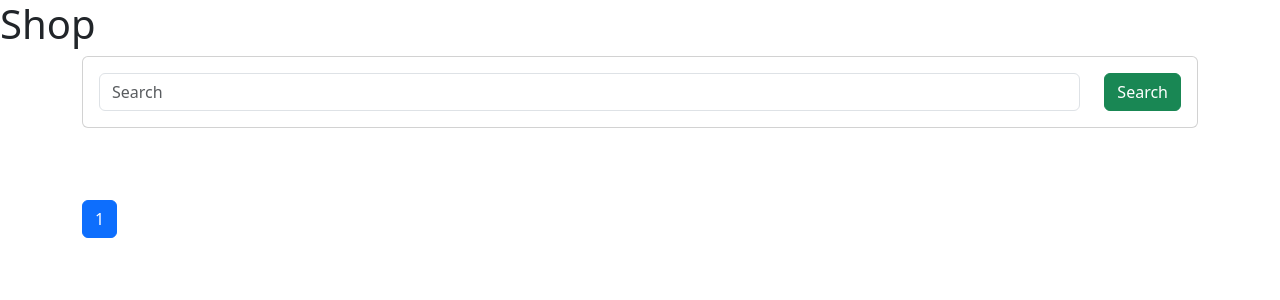
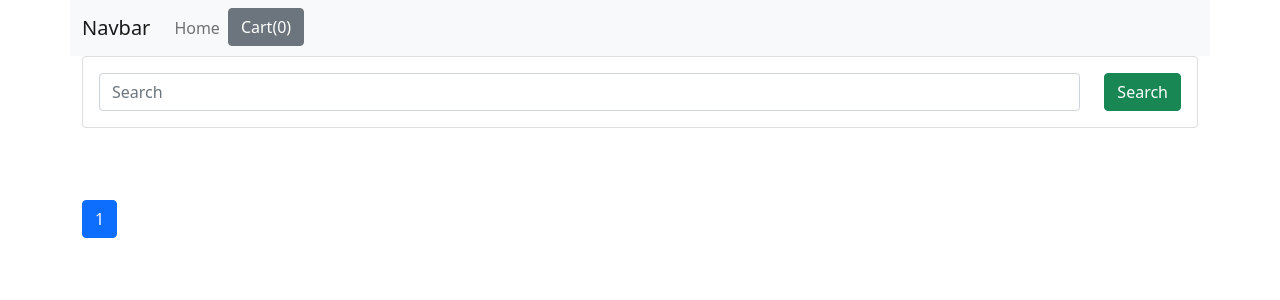
Before and after one commit to IgorLeonenko/ecom_django_site, a Django app: page / in a window 1280 px wide. Shown: the top 300 px of the page. Run offline with Django 4.2, Linux system fonts and the light colour scheme; data that the repository does not hold is empty.

Commit message:
chore: Update pagination limit to display 4 products per page

```diff
--- a/shop/templates/shop/index.html
+++ b/shop/templates/shop/index.html
@@ -5,14 +5,39 @@
     <meta charset="UTF-8">
     <meta http-equiv="X-UA-Compatible" content="IE=edge">
     <meta name="viewport" content="width=device-width, initial-scale=1.0">
-  <link href="https://cdn.jsdelivr.net/npm/bootstrap@5.3.3/dist/css/bootstrap.min.css" rel="stylesheet" integrity="sha384-QWTKZyjpPEjISv5WaRU9OFeRpok6YctnYmDr5pNlyT2bRjXh0JMhjY6hW+ALEwIH" crossorigin="anonymous">
-  <script src="https://cdn.jsdelivr.net/npm/bootstrap@5.3.3/dist/js/bootstrap.bundle.min.js" integrity="sha384-YvpcrYf0tY3lHB60NNkmXc5s9fDVZLESaAA55NDzOxhy9GkcIdslK1eN7N6jIeHz" crossorigin="anonymous"></script>
+    <script
+      src="https://code.jquery.com/jquery-3.7.1.min.js"
+      integrity="sha256-/JqT3SQfawRcv/BIHPThkBvs0OEvtFFmqPF/lYI/Cxo="
+      crossorigin="anonymous">
+    </script>
+    <link href="https://cdn.jsdelivr.net/npm/bootstrap@5.0.2/dist/css/bootstrap.min.css" rel="stylesheet" integrity="sha384-EVSTQN3/azprG1Anm3QDgpJLIm9Nao0Yz1ztcQTwFspd3yD65VohhpuuCOmLASjC" crossorigin="anonymous">
     <link rel="stylesheet" href="{% static 'shop/style.css' %}">
     <title>Shop</title>
   </head>
   <body>
-  <h1>Shop</h1>
     <div class="container">
+      <div class="row">
+        <nav class="navbar navbar-expand-lg navbar-light bg-light">
+          <a class="navbar-brand" href="#">Navbar</a>
+          <button class="navbar-toggler" type="button" data-toggle="collapse" data-target="#navbarSupportedContent" aria-controls="navbarSupportedContent" aria-expanded="false" aria-label="Toggle navigation">
+            <span class="navbar-toggler-icon"></span>
+          </button>
+
+          <div class="collapse navbar-collapse" id="navbarSupportedContent">
+            <ul class="navbar-nav mr-auto">
+              <li class="nav-item active">
+                <a class="nav-link" href="#">Home</a>
+              </li>
+              <li class="nav-item">
+                <button id="cart" type="button" class="btn btn-secondary" data-bs-html="true" data-bs-container="body" data-bs-toggle="popover" data-bs-placement="bottom">
+                  Cart(0)
+                </button>
+              </li>
+            </ul>
+          </div>
+        </nav>
+      </div>
+
       <div class="row">
         <div class="col-md-12 mb-5">
           <form class="card card-sm">
@@ -27,6 +52,7 @@
           </form>
         </div>
       </div>
+
       <div class="row">
         {% for product_object in product_objects %}
           <div class="col-md-3">
@@ -39,7 +65,7 @@
                   <span>-------------</span>
                   <p>Description:{{ product_object.description }}</p>
                   <a href="{% url 'detail' product_object.id %}" class="btn btn-warning">Detail</a>
-                <a href="#" class="btn btn-warning">Add to cart</a>
+                  <button class="btn btn-warning atc" id="{{ product_object.id }}">Add to cart</button>
                 </div>
               </div>
             </div>
@@ -85,4 +111,35 @@
         </div>
       </div>
     </div>
+    <script src="https://cdn.jsdelivr.net/npm/bootstrap@5.0.2/dist/js/bootstrap.bundle.min.js" integrity="sha384-MrcW6ZMFYlzcLA8Nl+NtUVF0sA7MsXsP1UyJoMp4YLEuNSfAP+JcXn/tWtIaxVXM" crossorigin="anonymous"></script>
   </body>
+  <script type="text/javascript">
+    var popoverTriggerList = [].slice.call(document.querySelectorAll('[data-bs-toggle="popover"]'))
+    var popoverList = popoverTriggerList.map(function (popoverTriggerEl) {
+      return new bootstrap.Popover(popoverTriggerEl)
+    })
+
+    if (localStorage.getItem('cart') == null) {
+      var cart = {}
+    } else {
+      cart = JSON.parse(localStorage.getItem('cart'))
+    }
+
+    $(document).on('click', '.atc', function(e) {
+      let product_id = e.target.id.toString()
+
+      if (cart[product_id] != undefined) {
+        cart[product_id] = cart[product_id] + 1
+      } else {
+        cart[product_id] = 1
+      }
+
+      localStorage.setItem('cart', JSON.stringify(cart))
+      let cartLength = Object.keys(cart).length
+
+      document.getElementById('total-price').innerHTML = `Cart(${cartLength})`
+    })
+
+    document.getElementById('cart').setAttribute('data-bs-content', '<h3>This is you cart</h3>')
+  </script>
+</html>
--- a/shop/views.py
+++ b/shop/views.py
@@ -11,7 +11,7 @@ def index(request):
         products = Product.objects.filter(title__icontains=search)
 
 
-    paginator = Paginator(products, 2)
+    paginator = Paginator(products, 4)
     page = request.GET.get('page')
     products = paginator.get_page(page)
 
```
Lines whose indentation alone changed are shown as unchanged.
